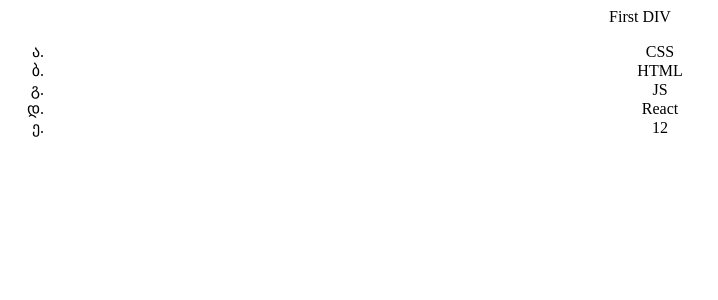
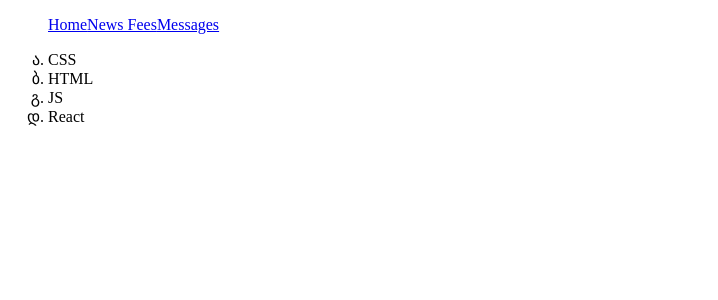
Before and after one commit to a-andrievskikh/social-network, a React (Create React App) app: page / in a window 1280 px wide. Shown: the top 300 px of the page, without its empty margins (0-718 px from the left). Built offline with nearby package versions, Linux system fonts and the light colour scheme.

Commit message:
chore: complete lesson 07 What is a Component

```diff
--- a/src/App.tsx
+++ b/src/App.tsx
@@ -1,17 +1,35 @@
 import React from 'react'
 import './App.css'
 
+
 export function App() {
   return (
-    <div className="App">
-      <div>First DIV</div>
+    <div>
+      <Header />
+      <Technologies />
+    </div>
+  )
+}
+
+function Header() {
+  return (
+    <div>
       <ul>
-        <li>CSS</li>
-        <li>HTML</li>
-        <li>JS</li>
-        <li>React</li>
-        <li>12</li>
+        <a href="#">Home</a>
+        <a href="#">News Fees</a>
+        <a href="#">Messages</a>
       </ul>
     </div>
   )
 }
+
+function Technologies() {
+  return (
+    <ul>
+      <li>CSS</li>
+      <li>HTML</li>
+      <li>JS</li>
+      <li>React</li>
+    </ul>
+  )
+}
```
